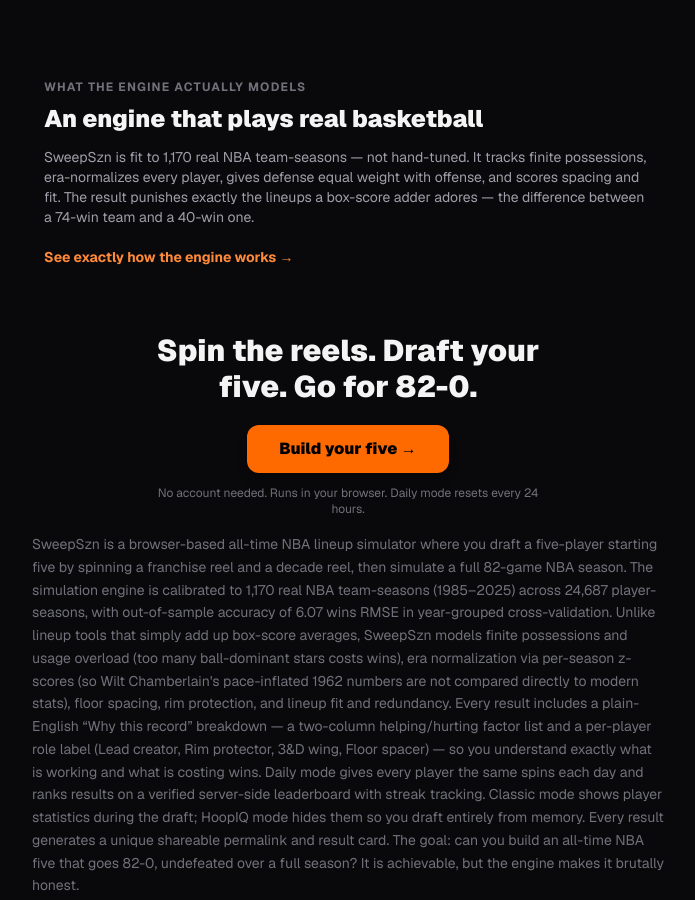
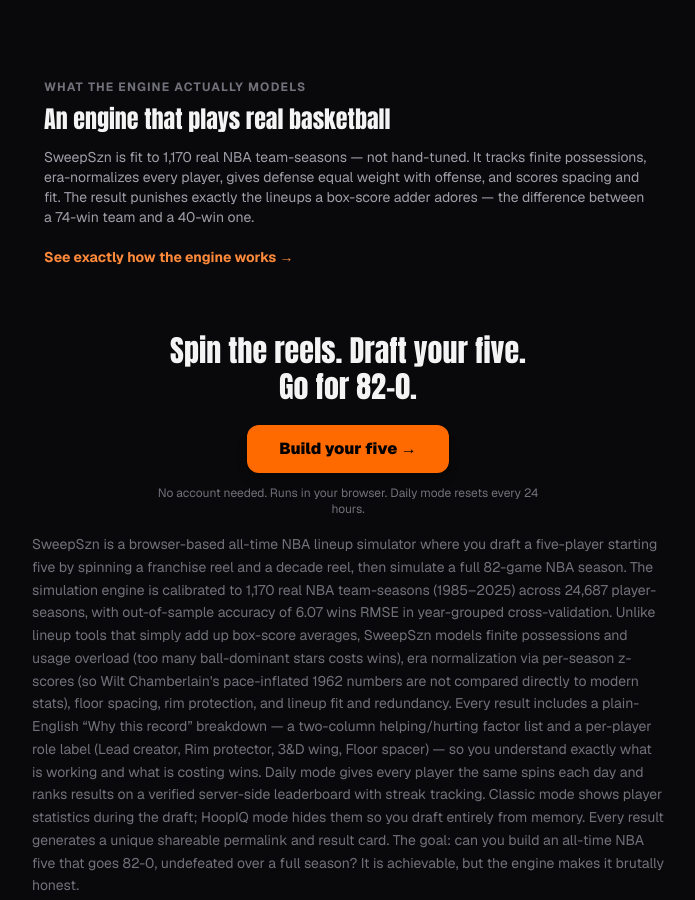
Before and after one commit to chaotix345/SweepSzn, a Next.js app in the folder web/: page / in a window 1280 px wide. Shown: the part 1785-2685 px from the top of the page, without its empty margins (292-987 px from the left). Built offline with nearby package versions, Linux system fonts and the light colour scheme.

Commit message:
style(design): F2 — home section h2s use the Anton display face (matches /how-it-works, /leaderboards)
Co-Authored-By: Claude Opus 4.8 (1M context) <noreply@anthropic.com>

```diff
--- a/web/components/LandingSection.tsx
+++ b/web/components/LandingSection.tsx
@@ -93,7 +93,7 @@ export default function LandingSection() {
         <div className="text-xs font-bold uppercase tracking-widest text-zinc-500">
           What the engine actually models
         </div>
-        <h2 className="mt-2 text-2xl font-black text-zinc-100">An engine that plays real basketball</h2>
+        <h2 className="mt-2 font-display text-2xl text-zinc-100">An engine that plays real basketball</h2>
         <p className="mt-3 text-sm text-zinc-400">
           {"SweepSzn is fit to 1,170 real NBA team-seasons — not hand-tuned. It tracks finite possessions, era-normalizes every player, gives defense equal weight with offense, and scores spacing and fit. The result punishes exactly the lineups a box-score adder adores — the difference between a 74-win team and a 40-win one."}
         </p>
@@ -104,7 +104,7 @@ export default function LandingSection() {
 
       {/* ── Section 5: Final CTA ──────────────────────────────────────── */}
       <section className="mx-auto max-w-md px-5 pt-6 pb-4 text-center sm:px-8">
-        <h2 className="text-3xl font-black text-zinc-100">Spin the reels. Draft your five. Go for 82-0.</h2>
+        <h2 className="font-display text-3xl text-zinc-100">Spin the reels. Draft your five. Go for 82-0.</h2>
         <a
           href="/play"
           className="mt-5 inline-block rounded-xl bg-orange-500 px-8 py-3 text-base font-black text-black shadow-lg transition hover:bg-orange-400"
```
